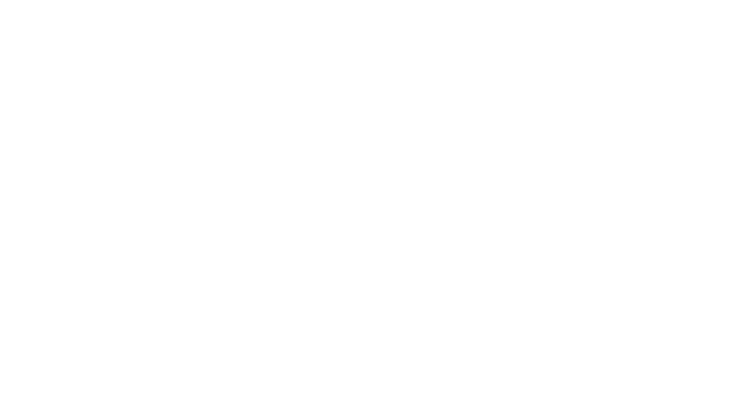
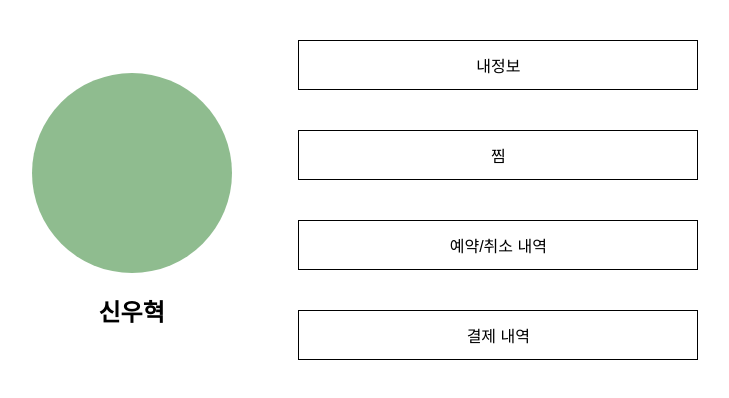
Before and after one commit to IY-SHIN/GGOMUL, a React (Create React App) app in the folder ggomulday/: page /mypage in a window 1280 px wide. Before the commit this address had no page. Shown: the top 398 px of the page, without its empty margins (275-1004 px from the left). Built offline with nearby package versions, Linux system fonts and the light colour scheme.

Commit message:
SEO를 위한 react-helmet-async 설치, 마이페이지 수정중

```diff
--- a/ggomulday/package.json
+++ b/ggomulday/package.json
@@ -9,6 +9,7 @@
     "node-sass": "^7.0.1",
     "react": "^18.1.0",
     "react-dom": "^18.1.0",
+    "react-helmet-async": "^1.3.0",
     "react-router-dom": "^6.3.0",
     "react-scripts": "5.0.1",
     "web-vitals": "^2.1.4"
--- a/ggomulday/src/App.js
+++ b/ggomulday/src/App.js
@@ -2,6 +2,7 @@ import { Routes, Route } from 'react-router-dom';
 import Login from './pages/Login/Login';
 import Select from './pages/Register/Select';
 import Register from './pages/Register/Register';
+import Mypage from './pages/Mypage/Mypage';
 
 function App() {
   return (
@@ -9,6 +10,7 @@ function App() {
       <Route path="/login" element={<Login />} />
       <Route path="/register" element={<Select />} />
       <Route path="/register/:type" element={<Register />} />
+      <Route path="/mypage" element={<Mypage />} />
     </Routes>
   );
 }
--- /dev/null
+++ b/ggomulday/src/components/SEO.js
@@ -0,0 +1,13 @@
+import { Helmet, HelmetProvider } from 'react-helmet-async';
+
+function SEO({ title }) {
+    return (
+        <HelmetProvider>
+            <Helmet>
+                <title>{title} | 꼬물이 🍞</title>
+            </Helmet>
+        </HelmetProvider>
+    )
+}
+
+export default SEO;
--- a/ggomulday/src/pages/Login/Login.js
+++ b/ggomulday/src/pages/Login/Login.js
@@ -1,19 +1,22 @@
 import { useNavigate } from 'react-router-dom';
+import SEO from '../../components/SEO';
 import './Login.scss';
 
 function Login() {
     const navigate = useNavigate();
 
     return (
+        <>
+            <SEO title="로그인" />
+            <div className="login-head">꼬물이</div>
             <div className="login-container">
                 <div className="login-box">
-                <div className="login-head">꼬물이</div>
                     <input placeholder="이메일" />
                     <input placeholder="비밀번호" />
                     <div className="login-forgot">비밀번호 잊어버림</div>
                     <button className="login-button">로그인</button>
                     <button className="login-register"
-                    onClick={() => navigate("/Register")}>회원가입</button>
+                        onClick={() => navigate("/register")}>회원가입</button>
                 </div>
 
                 <div className="social-box">
@@ -22,6 +25,7 @@ function Login() {
                     <button className="social-kakao">카카오</button>
                 </div>
             </div>
+        </>
     );
 }
 
--- a/ggomulday/src/pages/Login/Login.scss
+++ b/ggomulday/src/pages/Login/Login.scss
@@ -19,23 +19,21 @@
     }
 }
 
+.login-head {
+    @include horizontal(flex, center);
+    font-size: 30px;
+    margin-bottom: 30px;
+}
+
 .login-container {
-    width: 100vw;
-    height: 100vh;
-    @include horizontal(flex, center);
+    @include horizontal(flex, space-evenly);
     align-items: center;
     flex-wrap: wrap;
 
     .login-box {
         display: flex;
         flex-direction: column;
-        width: 30vw;
-
-        .login-head {
-            @include horizontal(flex, center);
-            font-size: 30px;
-            margin-bottom: 50px;
-        }
+        width: 300px;
 
         input {
             box-sizing: border-box;
@@ -73,24 +71,23 @@
         // @include horizontal(flex, center);
         display: flex;
         flex-direction: column;
-        margin-left: 200px;
-        width: 30vw;
+        justify-content: space-between;
+        width: 300px;
 
         .social-naver {
-            margin-top: 90px;
+            margin-bottom: 30px;
             height: 50px;
             @include button-style(white, limegreen);
         }
 
         .social-google {
-            margin-top: 30px;
+            margin-bottom: 30px;
             height: 50px;
             background-color: white;
             color: black;
         }
 
         .social-kakao {
-            margin-top: 30px;
             height: 50px;
             @include button-style(black, #fcea4e);
         }
--- /dev/null
+++ b/ggomulday/src/pages/Mypage/Mypage.js
@@ -0,0 +1,28 @@
+import { useState } from "react";
+import SEO from "../../components/SEO";
+import "./Mypage.scss";
+
+function Mypage() {
+    const [nickname, setNickName] = useState("신우혁");
+
+    return (
+        <>
+            <SEO title="마이페이지" />
+            <div className="mypage-container">
+                <div className="mypage-box">
+                    <div className="mypage-profile" />
+                    <div className="mypage-nickname">{nickname}</div>
+                </div>
+
+                <div className="mypage-menubox">
+                    <button>내정보</button>
+                    <button>찜</button>
+                    <button>예약/취소 내역</button>
+                    <button>결제 내역</button>
+                </div>
+            </div>
+        </>
+    )
+}
+
+export default Mypage;
--- /dev/null
+++ b/ggomulday/src/pages/Mypage/Mypage.scss
@@ -0,0 +1,43 @@
+.mypage-container {
+    display: flex;
+    justify-content: space-evenly;
+    align-items: center;
+    flex-wrap: wrap;
+    width: 800px;
+    margin: 20px auto;
+
+    .mypage-box {
+        display: flex;
+        flex-direction: column;
+        align-items: center;
+
+        .mypage-profile {
+            background-color: darkseagreen;
+            border-radius: 100%;
+            width: 200px;
+            height: 200px;
+        }
+
+        .mypage-nickname {
+            font-weight: bold;
+            font-size: 24px;
+            margin-top: 20px;
+        }
+    }
+
+    .mypage-menubox {
+        display: flex;
+        flex-direction: column;
+
+        button {
+            cursor: pointer;
+            font-size: 16px;
+            width: 400px;
+            height: 50px;
+            border-style: solid;
+            border-width: 1px;
+            margin: 20px 0;
+            background-color: white;
+        }
+    }
+}
--- a/ggomulday/src/pages/Register/Select.js
+++ b/ggomulday/src/pages/Register/Select.js
@@ -1,15 +1,19 @@
 import { useNavigate } from 'react-router-dom';
+import SEO from '../../components/SEO';
 import './Select.scss';
 
-function Select () {
+function Select() {
     const navigate = useNavigate();
 
     return (
-        <div className="select-container">
-            <button onClick={() => navigate("/Register/member")}>회원으로 회원가입</button>
-            <button className="select-teacher"
-            onClick={() => navigate("/Register/teacher")}>강사로 회원가입</button>
-        </div>
+        <>
+            <SEO title="회원가입" />
+            <div className="select-container">
+                <button onClick={() => navigate("/register/member")}>회원으로 회원가입</button>
+                <button className="select-teacher"
+                    onClick={() => navigate("/register/teacher")}>강사로 회원가입</button>
+            </div>
+        </>
     )
 }
 
```
Also changed, not shown: 1 other file (tests, documents, lock files or other folders). Lines whose indentation alone changed are shown as unchanged.
